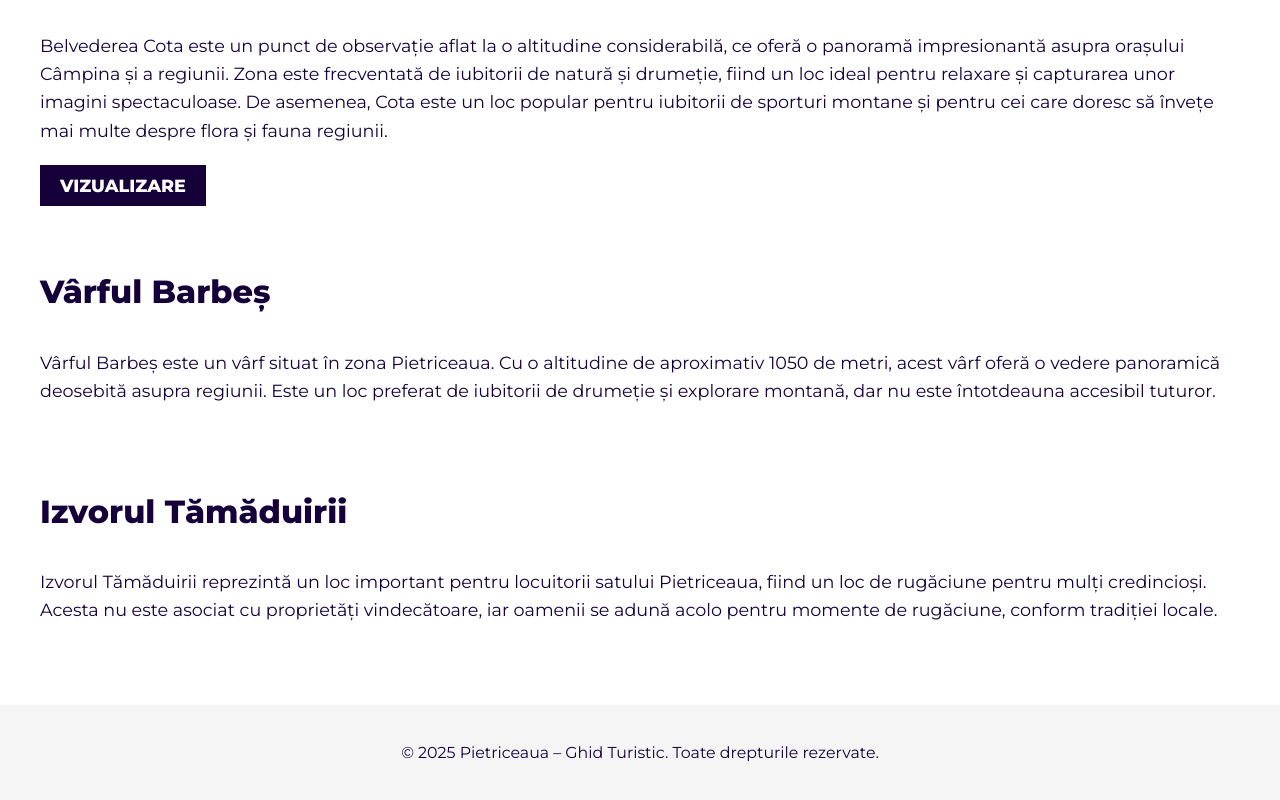
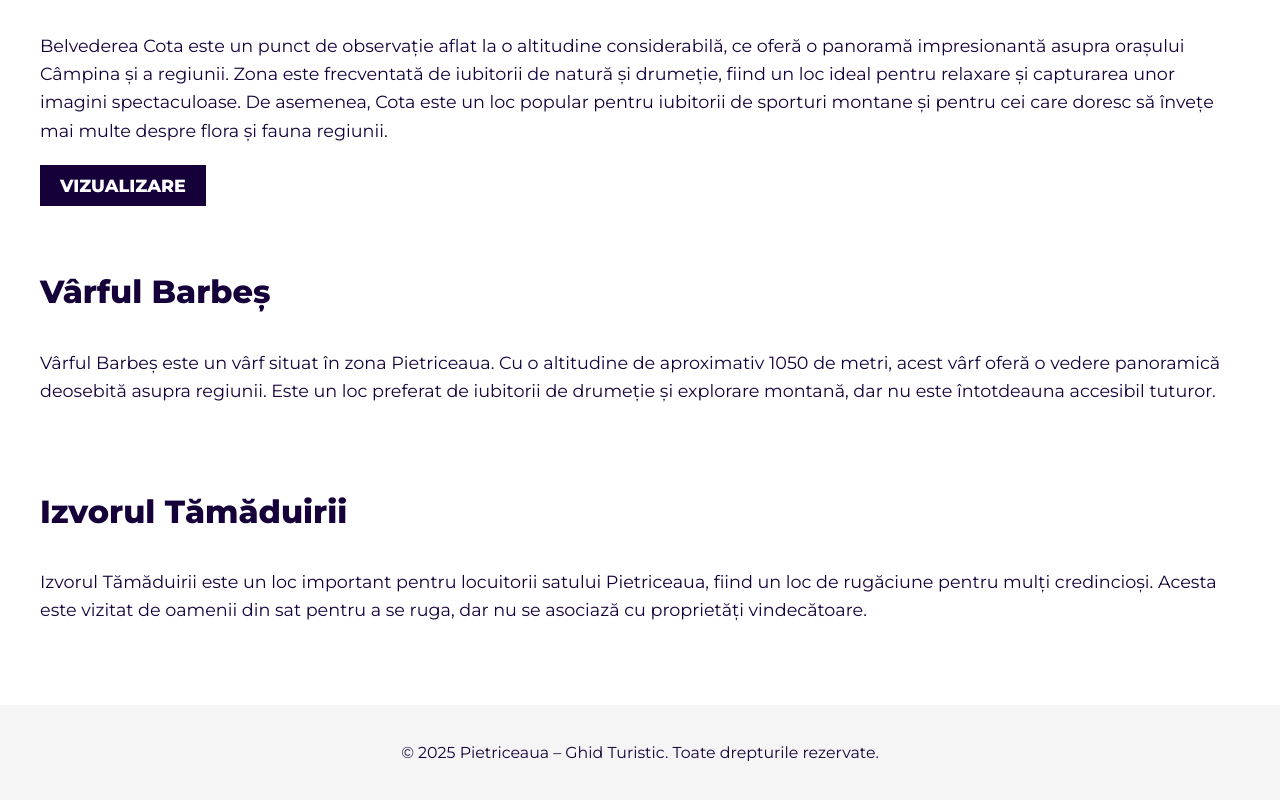
Before and after one commit to PetreDavidAndrei/satul-pietriceaua, a plain HTML site: page index.html in a window 1280 px wide. Shown: the part 1222-2022 px from the top of the page. Drawn offline with Linux system fonts and the light colour scheme.

Commit message:
Update index.html

```diff
--- a/index.html
+++ b/index.html
@@ -57,7 +57,7 @@
     <section class="spring">
       <h2 class="section-title">Izvorul Tămăduirii</h2>
       <p>
-        Izvorul Tămăduirii reprezintă un loc important pentru locuitorii satului Pietriceaua, fiind un loc de rugăciune pentru mulți credincioși. Acesta nu este asociat cu proprietăți vindecătoare, iar oamenii se adună acolo pentru momente de rugăciune, conform tradiției locale.
+        Izvorul Tămăduirii este un loc important pentru locuitorii satului Pietriceaua, fiind un loc de rugăciune pentru mulți credincioși. Acesta este vizitat de oamenii din sat pentru a se ruga, dar nu se asociază cu proprietăți vindecătoare.
       </p>
     </section>
   </main>
```
